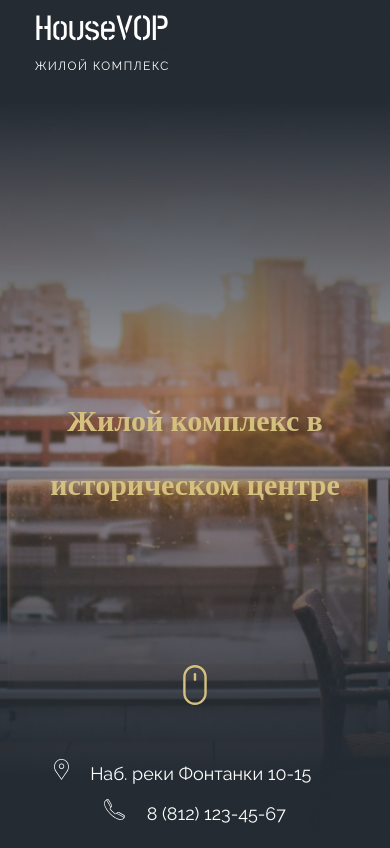
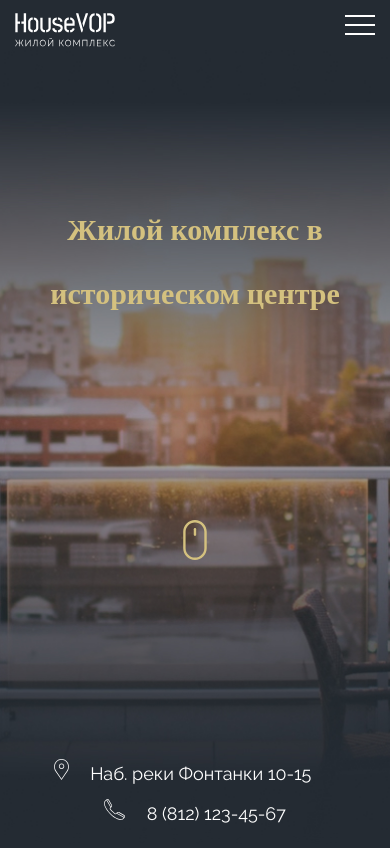
Before and after one commit to Nata-Iv/learning-project, a website: page app/index.html in a window 390 px wide. Shown: the top 848 px of the page. Drawn offline with nearby package versions, Linux system fonts and the light colour scheme; files that its build step writes are made by us from their sources.

Commit message:
new message

```diff
--- a/app/index.html
+++ b/app/index.html
@@ -15,10 +15,7 @@
     <!-- npm i -->
     <!-- gulp -->
 <div class="page">
-
     <div class="wrapper">
-        <section class="fullscreen">
-            <div class="fullscreen__body">
         <header class="header">
             <div class="container">
                 <div class="header__inner">
@@ -39,13 +36,11 @@
                             <li class="menu__item-link"><a href="#">Контакты</a></li>
                         </ul>
                     </nav>
-                            <!-- <button class="burger" type="button">
-                                <img class="burger__icon" src="images/menu.png" width="40" alt="">
-                            </button> -->
                 </div>
-
             </div>
         </header>
+        <section class="fullscreen">
+            <div class="fullscreen__body">
                 <h1 class="intro__inner-title">Жилой комплекс в историческом центре</h1>
                 <div class="fullscreen__text">
                     <img class="intro__inner-img" src="images/mouse.svg" alt="" class="img-title">
--- a/app/js/main.js
+++ b/app/js/main.js
@@ -1,8 +1,6 @@
 $(function() {
-$("#nav_toggle").on("click", function(event) {
-    event.preventDefault();
-
-    $(this).toggleClass("active");
-    $("#nav").toggleClass("active");
+    $('.header__burger').click(function(event) {
+        $('.header__burger,.menu').toggleClass('active');
+        $('body').toggleClass('lock');
+    });
 });
-});
--- a/app/scss/style.scss
+++ b/app/scss/style.scss
@@ -57,24 +57,51 @@ ul {
     flex-direction: column;
     justify-content: space-between;
     padding: 0 20px;
+    margin-top: 296px;
 }
-
+.header {
+    // position: fixed;
+    width: 100%;
+    top: 0;
+    left: 0;
+    z-index: 50;
+}
+.header:before {
+    content: '';
+    position: absolute;
+    top: 0;
+    left: 0;
+    width: 100%;
+    height: 100%;
+    background-color: #242B33;
+    opacity: 0;
+    z-index: 2;
+}
 .header__inner {
+    position: relative;
     display: flex;
     justify-content: space-between;
     align-items: center;
+    height: 80px;
 }
 .logo {
+    flex: 0 0 100px;
     margin-top: 30px;
     display: flex;
     flex-direction: column;
+    position: relative;
+    z-index: 3;
 }
 .logo img {
     margin-bottom: 15px;
+    max-width: 100%;
+    display: block;
 }
 .menu__item {
     // margin-top: 55px;
     display: flex;
+    position: relative;
+    z-index: 2;
 }
 .menu__item-link  {
     margin-left: 40px;
@@ -82,16 +109,6 @@ ul {
 .header__burger {
     display: none;
 }
-// .burger {
-//     position: absolute;
-//     top: 25px;
-//     right: 25px;
-//     padding: 0;
-//     border: 0;
-//     background: 0;
-//     display: none;
-//     outline: none;
-// }
 .intro__inner-title {
     margin: 0 auto;
     font-family: 'Playfair Display', serif;
@@ -378,21 +395,93 @@ input {
     margin-bottom: 30px;
 }}
 @media (max-width: 800px) {
-.menu {
-    display: none;
+// .menu {
+//     display: none;
+// }
+.header {
+    position: fixed;
+};
+body.lock {
+    overflow: hidden;
 }
-
 .header__inner{
-   margin-bottom: 0;
+    height: 50px;
 }
 .logo {
     margin-top: 15px;
 }
-.intro__inner-title {
-    padding-top: 300px;
+.logo img {
+    margin-bottom: 5px;
 }
 .intro__inner-contacts {
     margin-bottom: 20px;
+}
+.header:before {
+    opacity: 1;
+}
+.header__burger {
+    display: block;
+    position: relative;
+    width: 30px;
+    height: 20px;
+    z-index: 3;
+}
+.header__burger span {
+    position: absolute;
+    background-color: #fff;
+    left: 0;
+    top: 9px;
+    width: 100%;
+    height: 2px;
+    transition: all 0.3s ease 0s;
+}
+.header__burger:before,
+.header__burger:after {
+    content: '';
+    background-color: #fff;
+    position: absolute;
+    width: 100%;
+    height: 2px;
+    left: 0;
+    transition: all 0.3s ease 0s;
+}
+.header__burger:before {
+    top: 0;
+}
+.header__burger:after {
+    bottom: 0;
+}
+.header__burger.active span{
+    transform: scale(0);
+}
+.header__burger.active:before{
+    transform: rotate(45deg);
+    top: 9px;
+}
+.header__burger.active:after{
+    transform: rotate(-45deg);
+    bottom: 9px;
+}
+.menu {
+    position: fixed;
+    top: -100%;
+    left: 0;
+    width: 100%;
+    height: 100%;
+    background-color: #242B33;
+    padding: 70px 0 0 0;
+    transition: all 0.3s ease 0s;
+    overflow: auto;
+}
+.menu.active {
+    top: 0;
+}
+.menu__item {
+    display: block;
+}
+.menu__item-link {
+    font-size: 18px;
+    margin: 0 0 50px 0;
 }
 .title {
     text-align: center;
@@ -416,13 +505,18 @@ input {
 }
 .menu__footer-hidden {
     display: none;
+}
+.logo--footer {
+    margin-top: 0;
 }}
 @media (max-width: 580px) {
+.fullscreen__body {
+    margin-top: 196px;
+}
 .intro__inner-title {
-    margin: 0 auto 100px;
+    margin: 0 auto;
     font-size: 30px;
     max-width: 330px;
-    padding-top: 250px;
 }
 .intro__inner-contacts {
     justify-content: center;
@@ -447,10 +541,18 @@ input {
     font-size: 16px;
 }}
 @media (max-width: 375px) {
+    .fullscreen__body {
+        margin-top: 150px;
+    }
 .intro__inner-title {
+    margin: 0 auto;
     width: 300px;
 }
 .contacts-link {
     font-size: 16px;
 }
+.logo--footer {
+    margin-right: 15px;
+    margin-bottom: 15px;
 }
+}
```
Also changed, not shown: app/css/style.min.css, app/js/main.min.js. Lines whose indentation alone changed are shown as unchanged.
